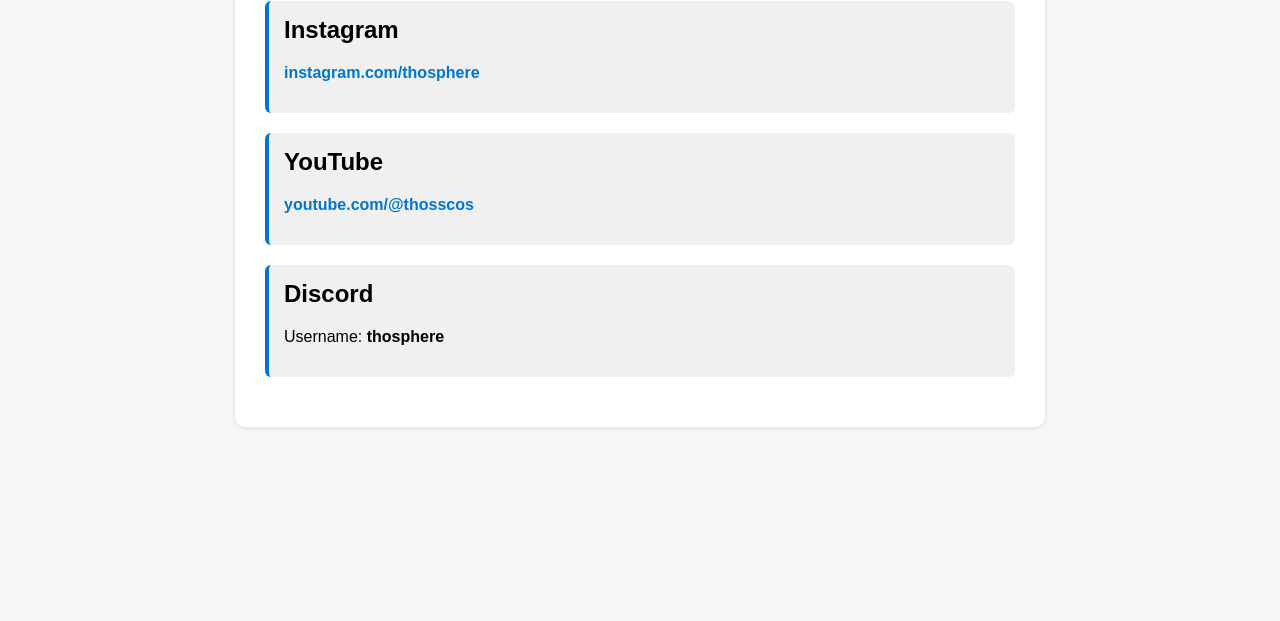
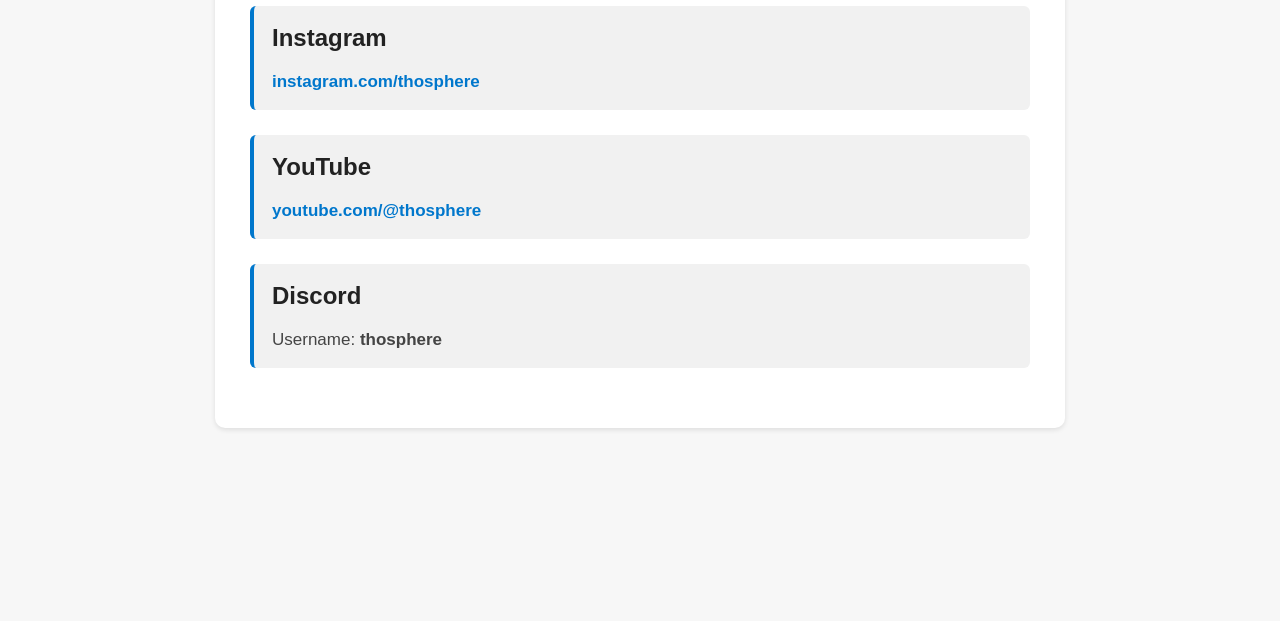
Before and after one commit to thospcos/thosphere.github.io, a plain HTML site: page links.html in a window 1280 px wide. Shown: the part 179-800 px from the top of the page. Drawn offline with Linux system fonts and the light colour scheme.

Commit message:
Update links.html

```diff
--- a/links.html
+++ b/links.html
@@ -15,7 +15,7 @@
             padding: 15px 0;
             border-bottom: 1px solid #ddd;
             font-size: 18px;
-            text-align: center; /* centered */
+            text-align: center;
         }
 
         .navbar a {
@@ -25,22 +25,29 @@
             font-weight: bold;
         }
 
+        .navbar a:hover {
+            color: #000;
+        }
+
         .main {
-            background: white;
-            width: 750px;
+            background: #ffffff;
+            width: 780px;
             margin: 40px auto;
-            padding: 30px;
+            padding: 35px;
             border-radius: 10px;
             box-shadow: 0 2px 5px rgba(0,0,0,0.1);
         }
 
-        h1, h2 { margin-top: 0; }
+        h1, h2 {
+            margin-top: 0;
+            color: #222;
+        }
 
         .link-box {
-            background: #f0f0f0;
-            padding: 15px;
+            background: #f1f1f1;
+            padding: 18px;
             border-radius: 6px;
-            margin-bottom: 20px;
+            margin-bottom: 25px;
             border-left: 4px solid #0077cc;
         }
 
@@ -53,11 +60,16 @@
         .link-box a:hover {
             text-decoration: underline;
         }
+
+        p {
+            font-size: 17px;
+            color: #444;
+            margin: 0;
+        }
     </style>
 </head>
 <body>
 
-    <!-- NAVBAR -->
     <div class="navbar">
         <a href="index.html">Home</a>
         <a href="about.html">About</a>
@@ -79,8 +91,8 @@
         <div class="link-box">
             <h2>YouTube</h2>
             <p>
-                <a href="https://www.youtube.com/" target="_blank">
-                    youtube.com/@thosscos
+                <a href="https://www.youtube.com/@thosphere" target="_blank">
+                    youtube.com/@thosphere
                 </a>
             </p>
         </div>
```
